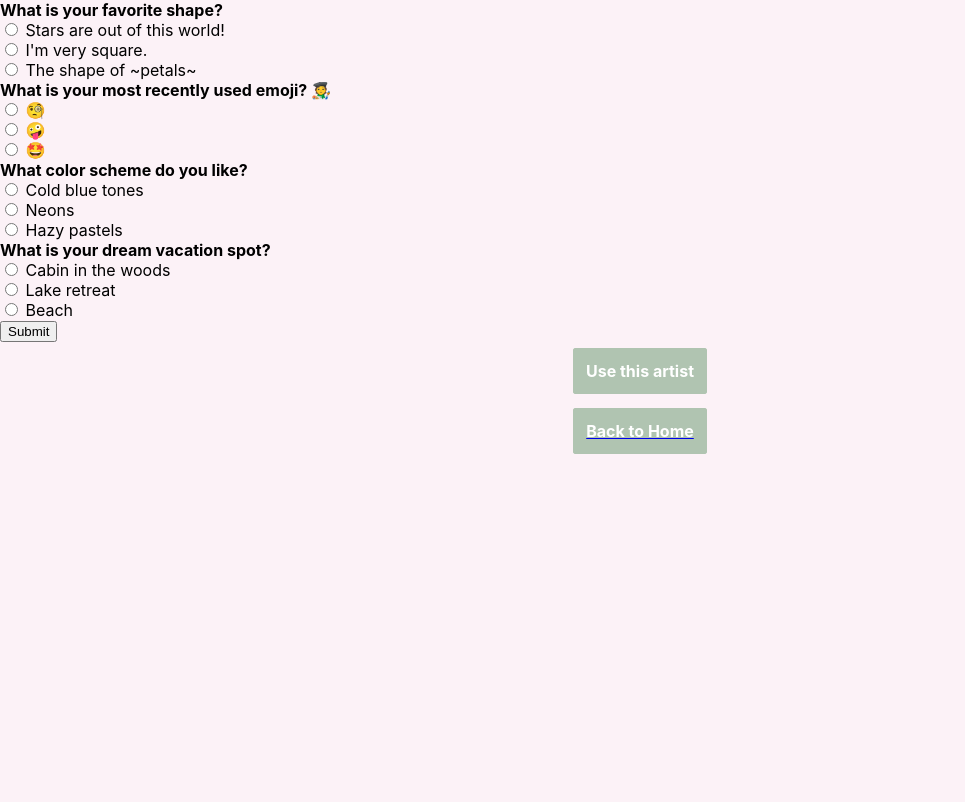
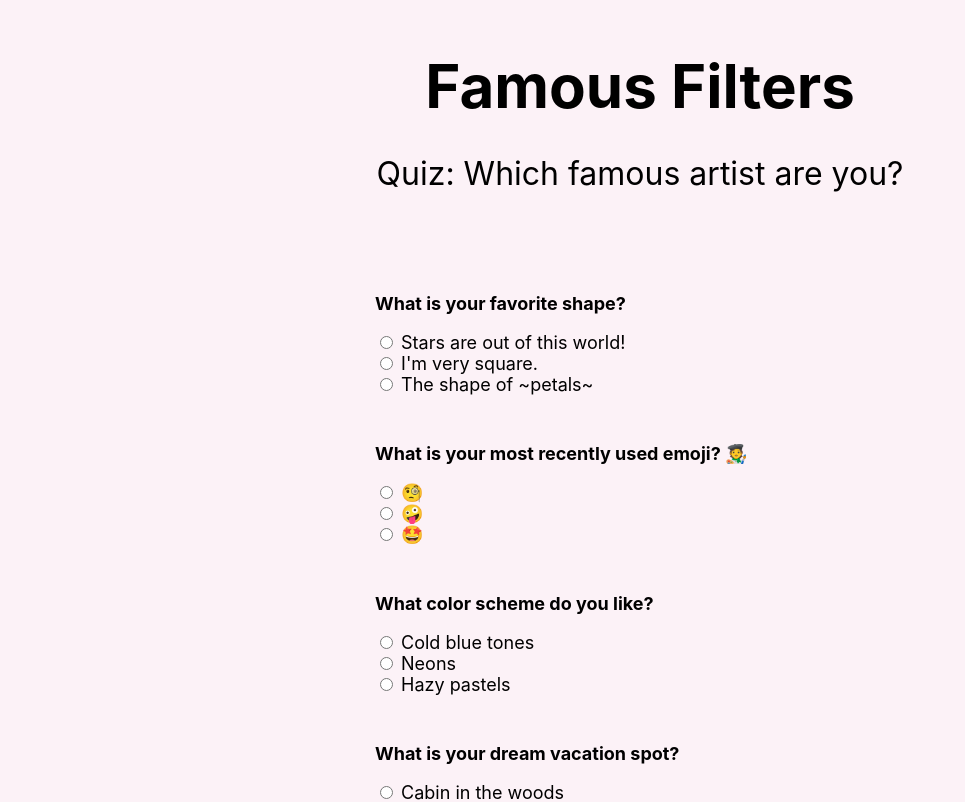
Before and after one commit to natashawong/image-transfer, a React (Create React App) app: page /quiz in a window 1280 px wide. Shown: the top 802 px of the page, without its empty margins (0-965 px from the left). Built offline with nearby package versions, Linux system fonts and the light colour scheme.

Commit message:
styled quiz, added redux to quiz, fixed some basic ui stuff

```diff
--- a/src/Pages/SurveyPage.js
+++ b/src/Pages/SurveyPage.js
@@ -5,8 +5,10 @@ import Button from "../ExampleButton.js";
 import "./Stylesheet.css";
 
 import { SPACING, TEXTSIZE, COLOURS } from "../styles";
+import { connect } from "react-redux";
+import { setStyle } from '../actions';
 
-export default class SurveyPage extends Component {
+export class SurveyPage extends Component {
     constructor() {
         super();
         this.state = {
@@ -14,6 +16,7 @@ export default class SurveyPage extends Component {
             question2: "",
             question3: "",
             question4: "",
+            selectedStyle: "",
             answer: "",
         }
         this.formSubmit = this.formSubmit.bind(this);
@@ -37,9 +40,8 @@ export default class SurveyPage extends Component {
     }
 
     formSubmit(event) {
-
         event.preventDefault();
-        const artists = ["Matisse", "Van Gogh", "Monet"];
+        const artists = ["matisse", "van_gogh", "monet"]
         const bios = ["You got Matisse! This French artist was best known for his vibrant colors and multimedia work. He frequently painted the gorgeous French views he was surrounded by and invented creative shapes. Your stylized images reflect the vibrance and symbolic nature of Matisse's work. Head back to the home page and select Matisse :)",
                     "You got Van Gogh! This prolific artist was best known for his still lifes and breathtaking landscapes. He suffered a life rife with mental illness and died young; we can see that his painting was an outlet for his emotions. Your images will reflect turbulence and melancholy within Van Gogh's art. Head back to the home page and select Van Gogh :)",
                     "You got Monet! This French painter was hailed as a founder of Impressionism, a style characterized by small brushstrokes and accurate portrayal of light. Some of Monet's best known works are a series of water lillies from the water garden he created by his own French home. Your stylized images will reflect the detail and soft tone of Monet's work. Head back to the home page and select Monet :)"]
@@ -73,14 +75,15 @@ export default class SurveyPage extends Component {
             })}
         }
 
-
-
         console.log("Submitting");
         console.log(scores);
         console.log("Max artist:" + this.indexOfMax(scores));
-        this.setState({answer: artists[this.indexOfMax(scores)]})
-        this.setState({answer: bios[this.indexOfMax(scores)]})
-        console.log(this.state.answer);
+        this.setState({
+            selectedStyle: artists[this.indexOfMax(scores)],
+            answer: bios[this.indexOfMax(scores)]
+        })
+        console.log(artists[this.indexOfMax(scores)])
+        this.props.setStyle(artists[this.indexOfMax(scores)])
       }
 
         indexOfMax(arr) {
@@ -104,64 +107,66 @@ export default class SurveyPage extends Component {
 
     render() {
         return(
-            <div>
-                <form onSubmit={this.formSubmit}>
-                <strong> What is your favorite shape?</strong>
-                <div onChange={this.onChangeValue}>
-                    <input type="radio" value="Van Gogh" name="q1"  /> Stars are out of this world!
-                    <br />
-                    <input type="radio" value="Matisse" name="q1" /> I'm very square.
-                    <br />
-                    <input type="radio" value="Monet" name="q1" /> The shape of ~petals~
+            <div style={{margin: SPACING.PAGE, marginTop: SPACING.SECTIONS}}>
+
+                <div style={{display: "flex", textAlign: "center", flexDirection: "column", paddingBottom: SPACING.SECTIONS}}>
+                    <p style={{fontSize: TEXTSIZE.LARGE, margin: 0, fontWeight: "bold"}}>Famous Filters</p>
+                    <p style={{fontSize: TEXTSIZE.MEDIUM}}>Quiz: Which famous artist are you?</p>
                 </div>
 
-                <strong> What is your most recently used emoji? 🧑‍🎨</strong>
-                <div onChange={this.onChangeValue2}>
-                    <input type="radio" value="Monet" name="q2" /> 🧐
-                    <br />
-                    <input type="radio" value="Matisse" name="q2" /> 🤪
-                    <br />
-                    <input type="radio" value="Monet" name="q2" /> 🤩
+                <div style={{paddingLeft: SPACING.PAGE*1.5}}>
+                    <form onSubmit={this.formSubmit}>
+                    <p style={{fontSize: TEXTSIZE.SMALL, fontWeight: "bold"}}> What is your favorite shape?</p>
+                    <div onChange={this.onChangeValue} style={{fontSize: TEXTSIZE.SMALL, paddingBottom: 30}}>
+                        <input type="radio" value="van_gogh" name="q1"  /> Stars are out of this world! <br />
+                        <input type="radio" value="matisse" name="q1" /> I'm very square. <br />
+                        <input type="radio" value="monet" name="q1" /> The shape of ~petals~
                     </div>
 
-                <strong> What color scheme do you like?</strong>
-                <div onChange={this.onChangeValue3}>
-                    <input type="radio" value="Van Gogh" name="q3" /> Cold blue tones
-                    <br />
-                    <input type="radio" value="Matisse" name="q3" /> Neons
-                    <br />
-                    <input type="radio" value="Monet" name="q3" /> Hazy pastels
+                    <p style={{fontSize: TEXTSIZE.SMALL, fontWeight: "bold"}}> What is your most recently used emoji? 🧑‍🎨</p>
+                    <div onChange={this.onChangeValue2} style={{fontSize: TEXTSIZE.SMALL, paddingBottom: 30}}>
+                        <input type="radio" value="monet" name="q2" /> 🧐 <br />
+                        <input type="radio" value="matisse" name="q2" /> 🤪 <br />
+                        <input type="radio" value="monet" name="q2" /> 🤩
                     </div>
 
-                <strong>What is your dream vacation spot?</strong>
-                <div onChange={this.onChangeValue4}>
-                    <input type="radio" value="Van Gogh" name="q4" /> Cabin in the woods
-                    <br />
-                    <input type="radio" value="Monet" name="q4" /> Lake retreat
-                    <br />
-                    <input type="radio" value="Matisse" name="q4" /> Beach
+                    <p style={{fontSize: TEXTSIZE.SMALL, fontWeight: "bold"}}> What color scheme do you like?</p>
+                    <div onChange={this.onChangeValue3} style={{fontSize: TEXTSIZE.SMALL, paddingBottom: 30}}>
+                        <input type="radio" value="van_gogh" name="q3" /> Cold blue tones <br />
+                        <input type="radio" value="matisse" name="q3" /> Neons <br />
+                        <input type="radio" value="monet" name="q3" /> Hazy pastels
+                    </div>
+
+                    <p style={{fontSize: TEXTSIZE.SMALL, fontWeight: "bold"}}> What is your dream vacation spot?</p>
+                    <div onChange={this.onChangeValue4} style={{fontSize: TEXTSIZE.SMALL, paddingBottom: 30}}>
+                        <input type="radio" value="van_gogh" name="q4" /> Cabin in the woods <br />
+                        <input type="radio" value="monet" name="q4" /> Lake retreat <br />
+                        <input type="radio" value="matisse" name="q4" /> Beach
                     </div>
 
 
                     <button className="btn btn-default" type="submit" >
                         Submit
                     </button>
+
+                    {this.state.answer == "" ? null :
                         <div>
-                    <h3>{this.state.answer} </h3>
+                            <p style={{fontSize: TEXTSIZE.MEDIUM, fontWeight: "bold"}}>Result</p>
+                            <p style={{fontSize: TEXTSIZE.SMALL}}>{this.state.answer}</p>
                         </div>
+                    }
 
-                <Button link="/upload"> Use this artist </Button>
-
-                <br></br>
-                <br />
-                <Link to="/">
-                <Button className="btn btn-default">
-                    Back to Home
-                </Button>
-                </Link>
+                    <Button link="/upload" style={{paddingTop: SPACING.SECTIONS}} buttonStyle={{paddingLeft: SPACING.SECTIONS, paddingRight: SPACING.SECTIONS, borderRadius: 6, fontSize: TEXTSIZE.SMALL}}> Use this artist </Button>
+                    <Button link="/" style={{padding: SPACING.SECTIONS}} buttonStyle={{paddingLeft: SPACING.SECTIONS, paddingRight: SPACING.SECTIONS, borderRadius: 6, fontSize: TEXTSIZE.SMALL}}>Back to Home</Button>
 
                     </form>
+                </div>
             </div>
         )
     }
 }
+
+export default connect(
+    null,
+    { setStyle }
+)(SurveyPage);
--- a/src/Pages/Upload.js
+++ b/src/Pages/Upload.js
@@ -67,7 +67,7 @@ export class Upload extends Component {
   // TODO: add error if waiting for more than 30 sec
   uploadScreen = () => {
     return (
-      <div class="alignPhotoText">
+      <div className="alignPhotoText">
         <h1>Your image style transfer result is: </h1>
         {this.state.isLoading ? (
           <div className="loading">
@@ -86,11 +86,11 @@ export class Upload extends Component {
 
   render() {
     return (
-      <div style={{ margin: SPACING.PAGE }}>
+      <div style={{padding: SPACING.PAGE, paddingTop: SPACING.SECTIONS}}>
         {/* For now, we are using a "hack-y" approach of making the user input colab link */}
         {/* We will be automating this process in the future for colab to automatically run */}
         <div
-          class="alignPhotoText"
+          className="alignPhotoText"
         >
           <h1
             style={{ fontSize: TEXTSIZE.LARGE, margin: 0, fontWeight: "bold" }}
@@ -133,13 +133,13 @@ export class Upload extends Component {
           Submit
         </Button>
         <div
-          class="alignPhotoText"
+          className="alignPhotoText"
         >
         <h1 style={{ fontSize: TEXTSIZE.LARGE, margin: 0, fontWeight: "bold" }}>
           Upload image for stylizing
         </h1>
 
-        <div id="inputs" style = {{padding: "25px 25px 25px 25px"}}>
+        <div id="inputs" style = {{padding: SPACING.SECTIONS}}>
           <input
             type="file"
             encType="multipart/form-data"
@@ -158,9 +158,15 @@ export class Upload extends Component {
         </div>
         </div>
         {this.state.isSubmitted ? this.uploadScreen() : null}
-        <Link to="/">
-          <Button className="btn btn-default" style = {{padding: "25px 25px 25px 25px"}}>Back to Home</Button>
-        </Link>
+
+        <Button
+          link="/"
+          style={{paddingTop: SPACING.SECTIONS}}
+          buttonStyle={{paddingLeft: SPACING.SECTIONS, paddingRight: SPACING.SECTIONS, borderRadius: 6, fontSize: TEXTSIZE.SMALL}}
+        >
+          Back to Home
+        </Button>
+
       </div>
     );
   }
--- a/src/styles.js
+++ b/src/styles.js
@@ -1,11 +1,12 @@
 export const SPACING = {
-    PAGE: 30
+    PAGE: 150,
+    SECTIONS: 50,
 }
 
 export const TEXTSIZE = {
-    LARGE: 45,
-    MEDIUM: 30,
-    SMALL: 24
+    LARGE: 60,
+    MEDIUM: 32,
+    SMALL: 18
 }
 
 export const COLOURS = {
```
Also changed, not shown: src/Pages/Home.js (+10 -9 lines). Lines whose indentation alone changed are shown as unchanged.
